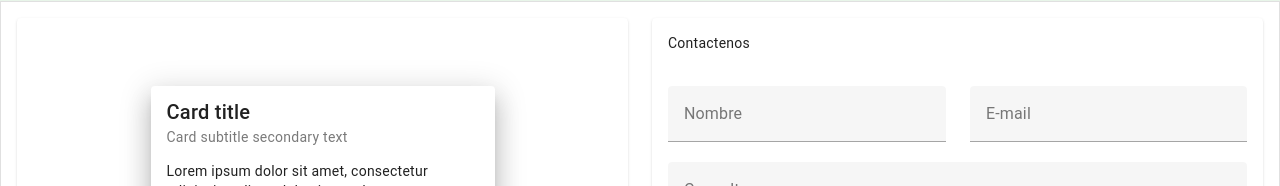
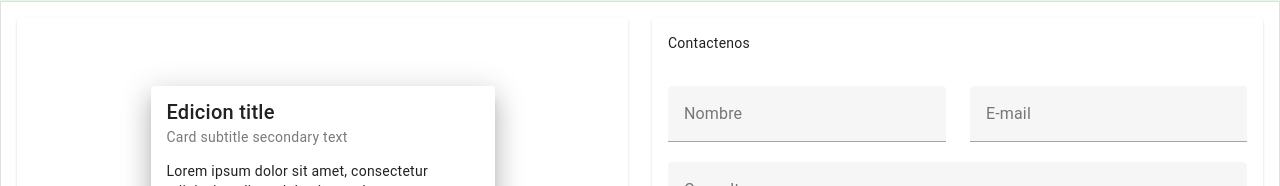
Before and after one commit to giandeveloper2109/FrontEndTPRubricas, a Vue app: page / in a window 1280 px wide. Shown: the part 1660-1846 px from the top of the page. Built offline with nearby package versions, Linux system fonts and the light colour scheme.

Commit message:
edicion prueba

```diff
--- a/src/components/Formulario.vue
+++ b/src/components/Formulario.vue
@@ -16,7 +16,7 @@
   >
     <v-card-item>
       <v-card-title>
-        Card title
+        Edicion title
       </v-card-title>
       <v-card-subtitle>
         Card subtitle secondary text
```
